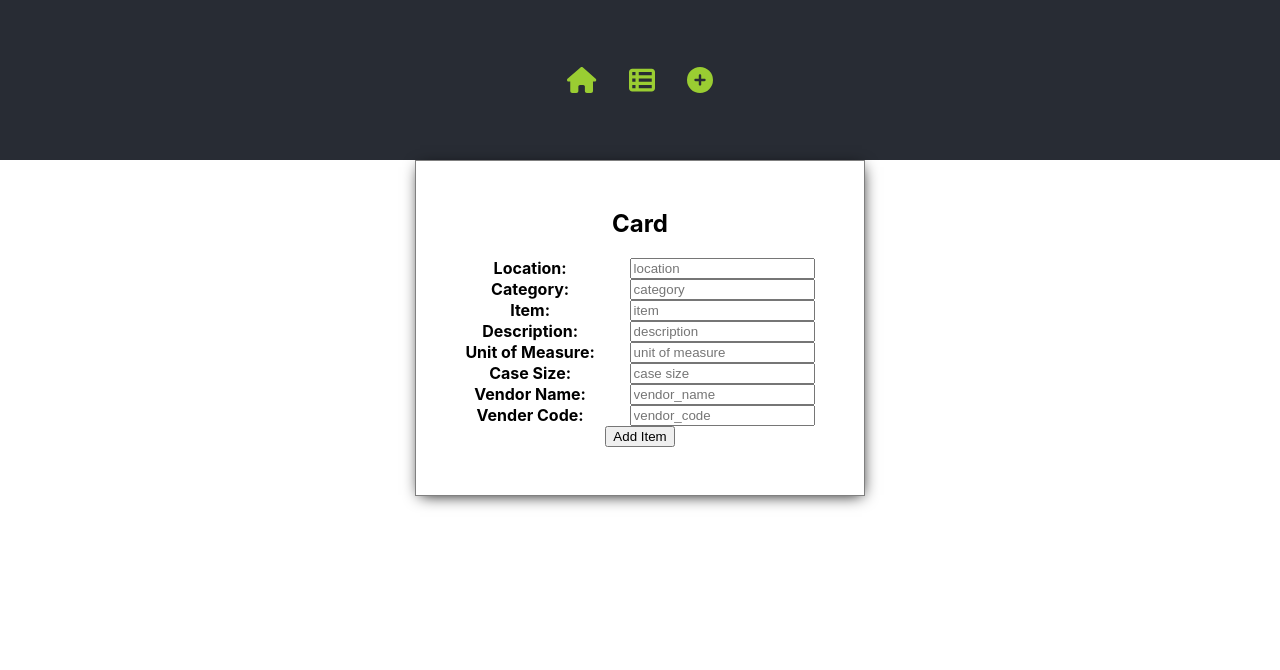
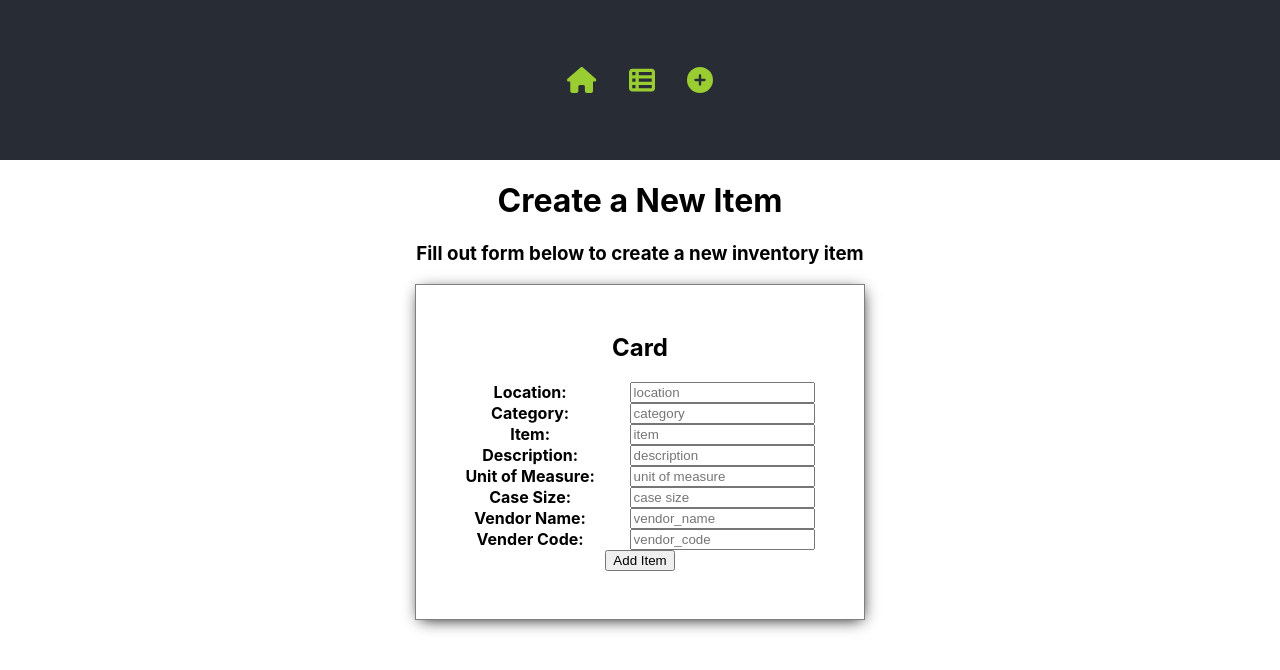
Before and after one commit to Job85/Restaurant-Inventory-App, a React (Create React App) app in the folder client/: page /new in a window 1280 px wide. Shown: the top 670 px of the page. Built offline with nearby package versions, Linux system fonts and the light colour scheme.

Commit message:
moved ItemForm to component folder, and imported ItemFrom to newly created CreateItem page

```diff
--- a/client/src/App.js
+++ b/client/src/App.js
@@ -5,7 +5,7 @@ import './App.css';
 import Header from './components/Nav';
 import Home from './pages/Home';
 import Items from './pages/Items';
-import ItemForm from './pages/ItemForm';
+import CreateItem from './pages/CreateItem';
 import ItemDetails from './pages/ItemDetails';
 import axios from 'axios';
 // import { BASE_URL } from './globals';
@@ -57,7 +57,7 @@ const App = () => {
         <Routes>
           <Route path='/' element={<Home />} />
           <Route path='/items' element={<Items handleUpdate={handleUpdate} />} />
-          <Route path='/new' element={<ItemForm newItem={newItem} handleChange={handleChange} handleSubmit={handleSubmit} />} />
+          <Route path='/new' element={<CreateItem newItem={newItem} handleChange={handleChange} handleSubmit={handleSubmit} />} />
           <Route path='/items/:id' element={<ItemDetails newItem={newItem} setNewItem={setNewItem} handleChange={handleChange} />} />
         </Routes>
       </main>
--- a/client/src/pages/ItemForm.jsx
+++ b/client/src/components/ItemForm.jsx
@@ -1,5 +1,5 @@
 import React from "react"
-import Card from "../components/Card"
+import Card from "./Card"
 
 const ItemForm = (props) => {
 
--- /dev/null
+++ b/client/src/pages/CreateItem.js
@@ -0,0 +1,19 @@
+import React from "react";
+import ItemForm from "../components/ItemForm";
+
+const CreateItem = (props) => {
+
+    return (
+        <>
+            <h1>Create a New Item</h1>
+            <h3>Fill out form below to create a new inventory item</h3>
+            <ItemForm
+                newItem={props.newItem}
+                handleChange={props.handleChange}
+                handleSubmit={props.handleSubmit}
+            />
+        </>
+    )
+}
+
+export default CreateItem
--- a/client/src/pages/ItemDetails.jsx
+++ b/client/src/pages/ItemDetails.jsx
@@ -2,7 +2,7 @@ import React, { useEffect } from 'react';
 import { useParams, useNavigate } from 'react-router-dom';
 import axios from 'axios'
 import { BASE_URL } from '../globals'
-import ItemForm from './ItemForm';
+import ItemForm from '../components/ItemForm';
 
 const ItemDetails = (props) => {
     let navigate = useNavigate()
```
